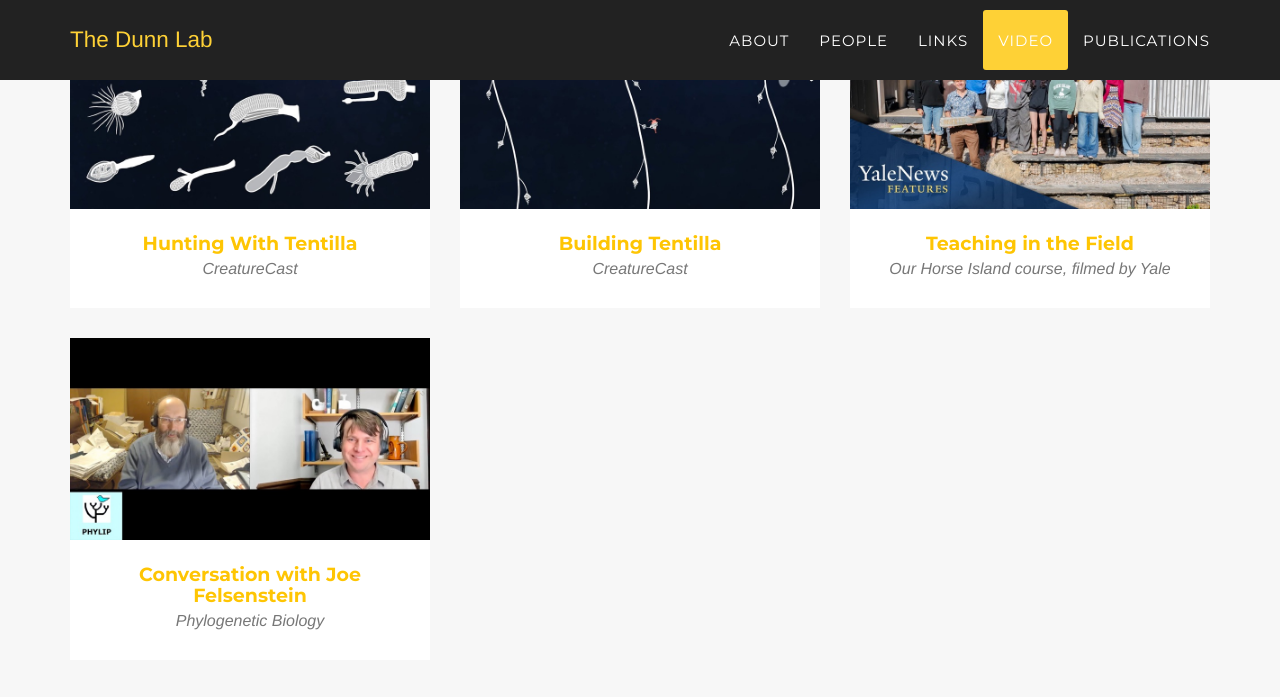
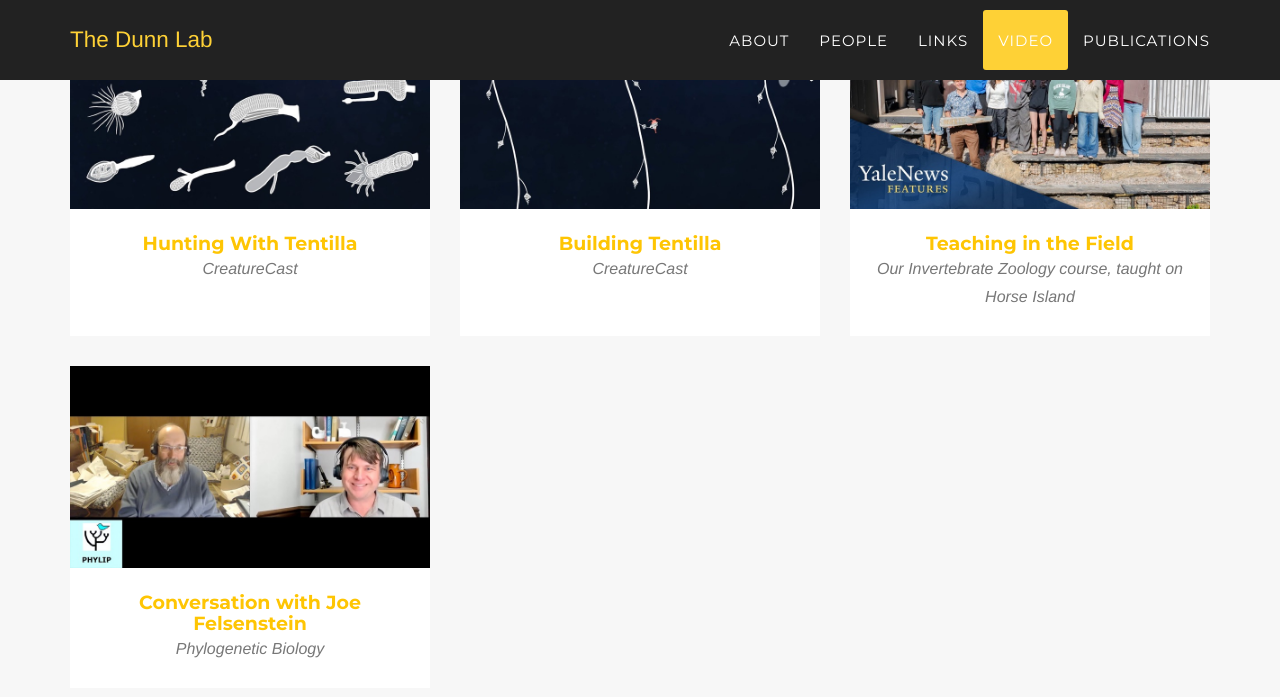
Before and after one commit to caseywdunn/caseywdunn.github.io, a Jekyll site: the page built from index.html, in a window 1280 px wide and 900 px high, scrolled down 8686 px. Shown: the top 697 px of the window. Built offline with Jekyll 4.4.1, drawn with Linux system fonts in a browser that asks for light colours; some web fonts are replaced.

Commit message:
Name the course in the field video caption
"Our Horse Island course" leaned on the old "Serene Learning" title for
context. Say which course it is.

Co-Authored-By: Claude Opus 5 <noreply@anthropic.com>

```diff
--- a/_config.yml
+++ b/_config.yml
@@ -56,7 +56,7 @@ videos:
   url: https://www.youtube.com/watch?v=6eYTQGSe_HA
 
 - title: Teaching in the Field
-  credit: Our Horse Island course, filmed by Yale
+  credit: Our Invertebrate Zoology course, taught on Horse Island
   img: teaching-field.jpg
   alt: Students working along the shoreline of Horse Island
   url: https://www.youtube.com/watch?v=cPqdVsxsnSs
```
